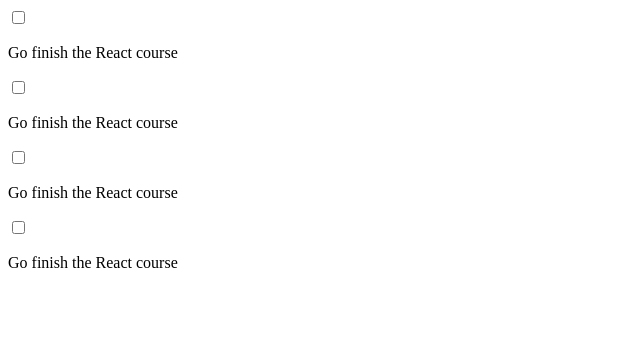
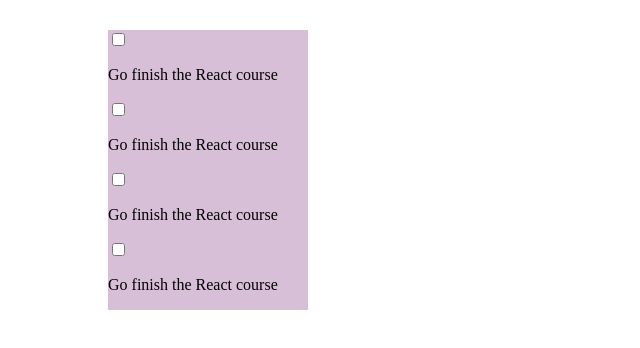
Before and after one commit to SaiHarshaKanamarla/React_Task_App, a React app: page / in a window 1280 px wide. Shown: the top 348 px of the page, without its empty margins (0-640 px from the left). Built offline with nearby package versions, Linux system fonts and the light colour scheme.

Commit message:
Checking the CSS layout

```diff
--- a/src/components/MyInfo.js
+++ b/src/components/MyInfo.js
@@ -2,7 +2,7 @@ import React from 'react';
 
 function MyInfo(){
     return(
-        <div>
+        <div className="para">
             <p> This is a para about myself</p>
                 <ul>
                     <li>Istanbul</li>
--- a/src/components/TodoRow.js
+++ b/src/components/TodoRow.js
@@ -2,7 +2,7 @@ import React from 'react';
 
 function TodoRow(){
     return(
-        <div>
+        <div className="checklist">
             <input type="checkbox" name="activity" id="Activity"></input>
             <p> Go finish the React course</p>
 
--- a/src/style.css
+++ b/src/style.css
@@ -10,3 +10,11 @@
     display: flex;
     font-family: Arial, Helvetica, sans-serif;
 }
+
+.checklist{
+    align-content: center;
+    margin-left: 100px;
+    margin-top: 30px;
+    background-color: thistle;
+    max-width: 200px;
+}
```
